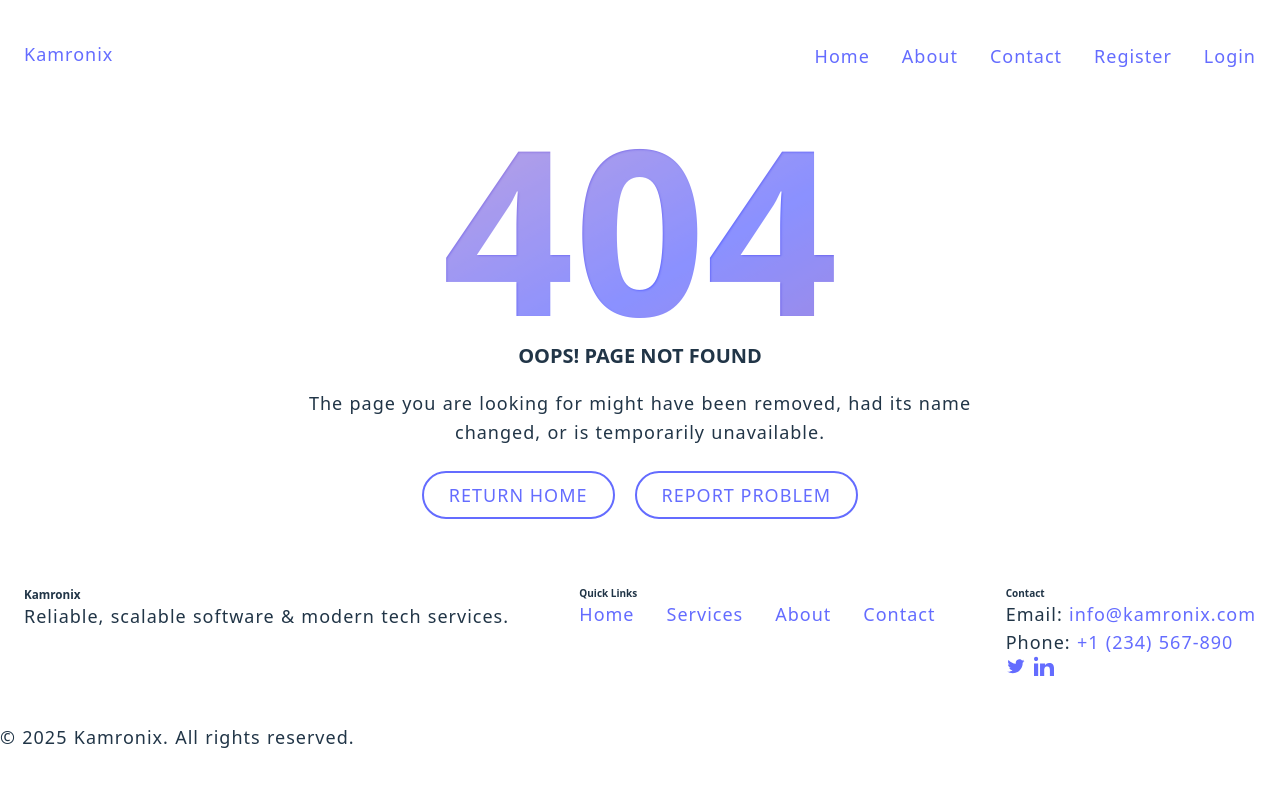
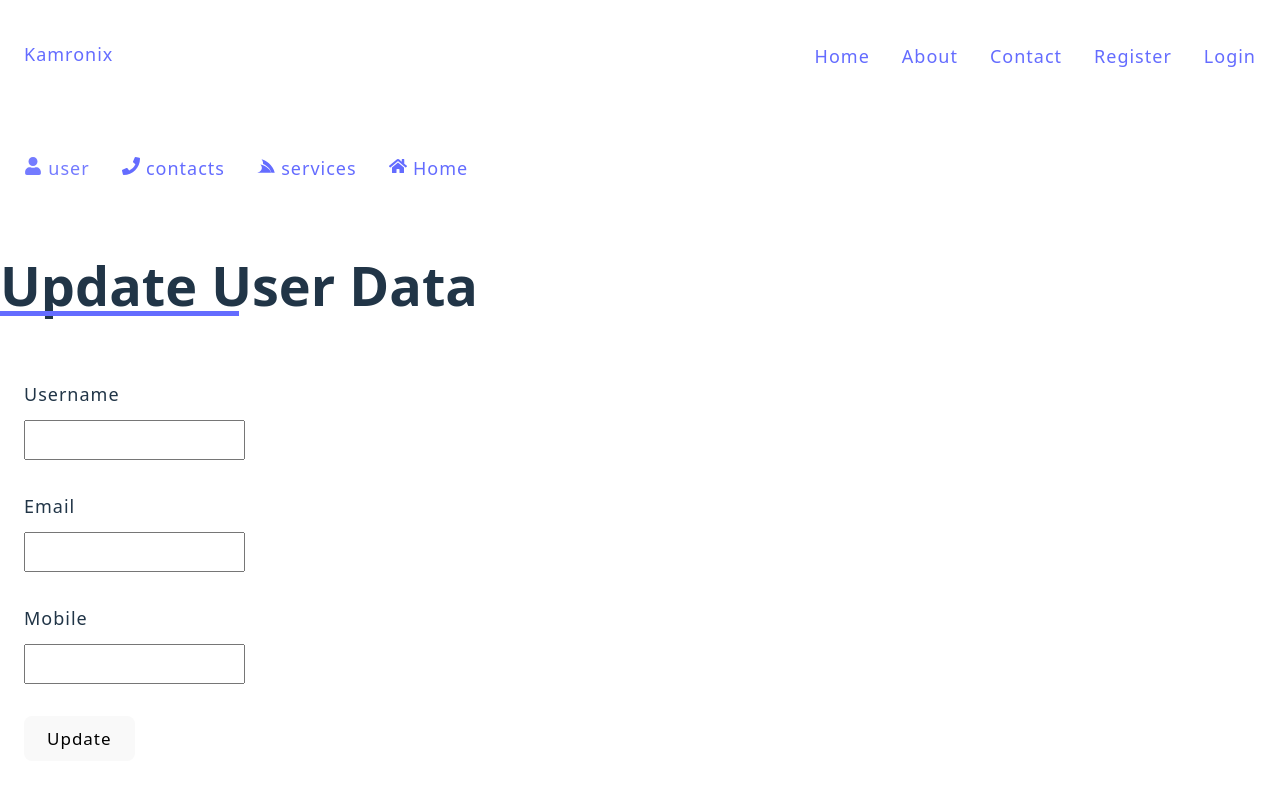
Before and after one commit to Kamran4074/MERN-Series, a React (Vite) app in the folder client/: page /admin/users/1/edit in a window 1280 px wide. Shown: the top 800 px of the page. Built offline with nearby package versions, Linux system fonts and the light colour scheme; no server answers.

Commit message:
User data update

```diff
--- a/client/src/App.jsx
+++ b/client/src/App.jsx
@@ -12,6 +12,7 @@
 import { AdminLayout } from './components/layouts/Admin-layout';
 import { AdminContact } from './pages/Admin-Contact';
 import { AdminUser } from './pages/Admin-User';
+import { AdminUpdate } from './pages/Admin-Update';
 const App = () => {
   return (
     <>
@@ -31,6 +32,7 @@
       <Route path='/admin' element={<AdminLayout/>}>
         <Route path='contacts' element={<AdminContact/>}/>
         <Route path='users' element={<AdminUser/>}/>
+        <Route path='users/:id/edit' element={<AdminUpdate/>}/>
       </Route>
     </Routes>
     <Footer/>
--- /dev/null
+++ b/client/src/pages/Admin-Update.jsx
@@ -0,0 +1,136 @@
+import { useEffect, useState } from "react";
+import { useParams } from "react-router-dom";
+import { useAuth } from "../store/auth";
+import { toast } from "react-toastify";
+
+export const AdminUpdate = () => {
+  const [data, setData] = useState({
+    username: "",
+    email: "",
+    phone: "",
+  });
+
+  const params = useParams();
+  console.log("params single user: ", params);
+  const { authorizationToken, API } = useAuth();
+
+  //   get single user data
+  const getSingleUserData = async () => {
+    try {
+      const response = await fetch(`${API}/api/admin/users/${params.id}`, {
+        method: "GET",
+        headers: {
+          Authorization: authorizationToken,
+        },
+      });
+      const data = await response.json();
+      console.log(`users single data:  ${data}`);
+      setData(data);
+
+      //   if (response.ok) {
+      //     getAllUsersData();
+      //   }
+    } catch (error) {
+      console.log(error);
+    }
+  };
+
+  useEffect(() => {
+    getSingleUserData();
+  }, []);
+
+  const handleInput = (e) => {
+    let name = e.target.name;
+    let value = e.target.value;
+
+    setData({
+      ...data,
+      [name]: value,
+    });
+  };
+
+  // to udpate the data dynamically
+  const handleSubmit = async (e) => {
+    e.preventDefault();
+
+    try {
+      const response = await fetch(
+        `${API}/api/admin/users/update/${params.id}`,
+        {
+          method: "PATCH",
+          headers: {
+            "Content-Type": "application/json",
+            Authorization: authorizationToken,
+          },
+          body: JSON.stringify(data),
+        }
+      );
+
+      if (response.ok) {
+        toast.success("Updated successfully");
+      } else {
+        toast.error("Not Updated ");
+      }
+    } catch (error) {
+      console.log(error);
+    }
+  };
+
+  return (
+    <section className="section-contact">
+      <div className="contact-content container">
+        <h1 className="main-heading">Update User Data</h1>
+      </div>
+      {/* contact page main  */}
+      <div className="container grid grid-two-cols">
+        {/* contact form content actual  */}
+        <section className="section-form">
+          <form onSubmit={handleSubmit}>
+            <div>
+              <label htmlFor="username">username</label>
+              <input
+                type="text"
+                name="username"
+                id="username"
+                autoComplete="off"
+                value={data.username}
+                onChange={handleInput}
+                required
+              />
+            </div>
+
+            <div>
+              <label htmlFor="email">email</label>
+              <input
+                type="email"
+                name="email"
+                id="email"
+                autoComplete="off"
+                value={data.email}
+                onChange={handleInput}
+                required
+              />
+            </div>
+
+            <div>
+              <label htmlFor="phone">Mobile</label>
+              <input
+                type="phone"
+                name="phone"
+                id="phone"
+                autoComplete="off"
+                value={data.phone}
+                onChange={handleInput}
+                required
+              />
+            </div>
+
+            <div>
+              <button type="submit">Update</button>
+            </div>
+          </form>
+        </section>
+      </div>
+    </section>
+  );
+};
--- a/client/src/pages/Admin-User.jsx
+++ b/client/src/pages/Admin-User.jsx
@@ -74,7 +74,7 @@
                                 <td>{crrUser.email}</td>
                                 <td>{crrUser.phone}</td>
                                 <td>
-                                    <Link to={`/admin/user/${crrUser._id}/edit`}> Edit </Link>
+                                    <Link to={`/admin/users/${crrUser._id}/edit`}> Edit </Link>
                                 </td>
                                 <td>
                                     <button onClick={()=>deleteUser(crrUser._id)}>
@@ -84,7 +84,6 @@
                             </tr>
                         )
                     })}
-
                 </tbody>
             </table>
         </div>
```
Also changed, not shown: 2 other files (tests, documents, lock files or other folders).
